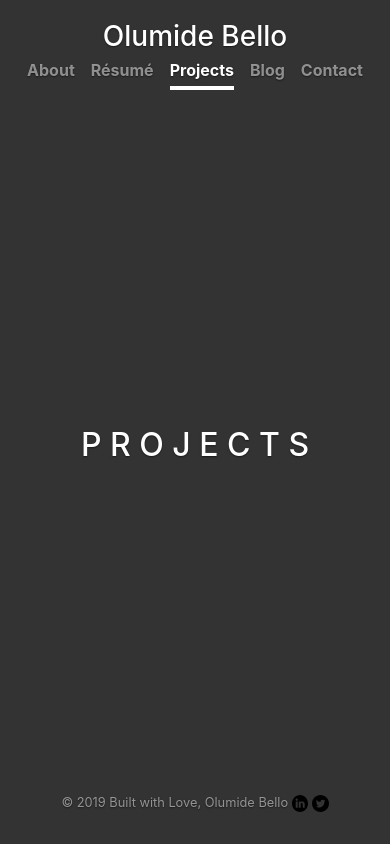
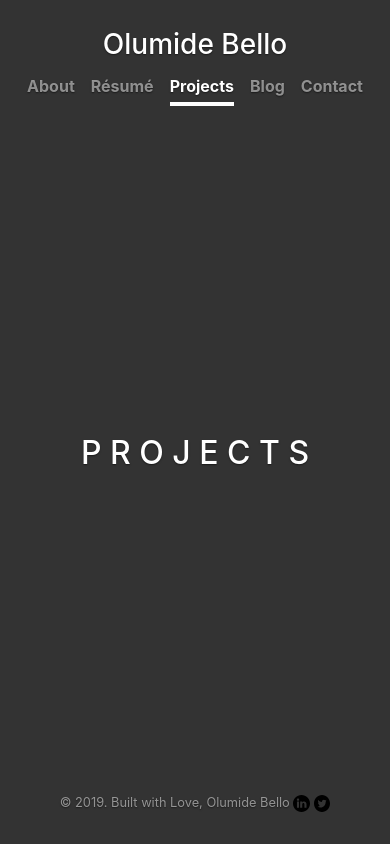
Before and after one commit to themaleem/portfolio-project, a Django app: page /project/ in a window 390 px wide. Run offline with Django 3.2, Linux system fonts and the light colour scheme; data that the repository does not hold is empty; some libraries are stand-ins or nearby versions.

Commit message:
cleaning up: templates extending from base.html

```diff
--- a/jobs/models.py
+++ b/jobs/models.py
@@ -1,4 +1,5 @@
 from django.db import models
+from PIL import Image
 
 # Create your models here.
 class Jobs(models.Model):
@@ -8,7 +9,9 @@ class Jobs(models.Model):
     medium_link = models.CharField(max_length=100,blank=True)
     status= models.CharField(max_length=100,blank=True)
     github_link = models.CharField(max_length=200,blank=True)
+
     def __str__(self):
         return self.title
+
     class Meta:
         verbose_name_plural = 'Jobs'
--- /dev/null
+++ b/jobs/templates/base.html
@@ -0,0 +1,47 @@
+<!doctype html>
+{% load staticfiles %}
+<html lang="en">
+    <head>
+        <meta charset="utf-8">
+        <meta name="viewport" content="width=device-width, initial-scale=1, shrink-to-fit=no">
+        <meta name="generator" content="Jekyll v3.8.5">
+        <title>Olumide Bello</title>
+
+        <link rel="canonical" href="https://getbootstrap.com/docs/4.3/examples/cover/">
+
+        <!-- Bootstrap core CSS -->
+
+        <link rel="stylesheet" href="https://stackpath.bootstrapcdn.com/bootstrap/4.3.1/css/bootstrap.min.css" integrity="sha384-ggOyR0iXCbMQv3Xipma34MD+dH/1fQ784/j6cY/iJTQUOhcWr7x9JvoRxT2MZw1T" crossorigin="anonymous">
+
+        <!-- Custom styles for this template -->
+        {% block custom_css %}
+
+        {% endblock custom_css %}
+    </head>
+    <body class="">
+        <div class="cover-container d-flex w-100 h-100 p-3 mx-auto flex-column">
+            <header class="masthead mb-auto pt-1 text-center">
+                <div class="inner">
+                <h3 class="masthead-brand"><a class="nav-link" href="{% url 'home' %}">Olumide Bello</a></h3>
+                <nav class="nav nav-masthead justify-content-center">
+                    <a class="nav-link {% if home %}active{% endif %} " href="{% url 'home' %}">About</a>
+                    <a class="nav-link" href="{% static 'files/resume.pdf' %}">Résumé</a>
+                    <a class="nav-link {% if projects or details %}active{% endif %} " href="{% url 'project' %}">Projects</a>
+                    <a class="nav-link" target="_blank" href="https://medium.com/@zizo9585">Blog</a>
+                    <a class="nav-link" href="#contact">Contact</a>
+                </nav>
+                </div>
+            </header>
+            {% block content %}
+
+            {% endblock content %}
+
+
+            <footer class="pt-3 mastfoot mt-auto text-center">
+                <div class="inner">
+                <p>&copy {% now "Y" %}. Built with Love, Olumide Bello  <a href="https://www.linkedin.com/in/olumide-bello-6b32b28a/"><img src="{% static "files/010-linkedin.svg" %}" alt="linkedin"></a>  <a href="https://twitter.com/olumidee__"><img src="{% static "files/013-twitter-1.svg" %}" alt="twitter"></a></p>
+                </div>
+            </footer>
+        </div>
+    </body>
+</html>
--- a/jobs/templates/jobs/project.html
+++ b/jobs/templates/jobs/project.html
@@ -1,18 +1,6 @@
-<!doctype html>
+{% extends 'base.html' %}
 {% load staticfiles %}
-<html lang="en">
-  <head>
-    <meta charset="utf-8">
-    <meta name="viewport" content="width=device-width, initial-scale=1, shrink-to-fit=no">
-    <meta name="generator" content="Jekyll v3.8.5">
-    <title>Olumide Bello</title>
-
-    <link rel="canonical" href="https://getbootstrap.com/docs/4.3/examples/cover/">
-
-    <!-- Bootstrap core CSS -->
-
-<link rel="stylesheet" href="https://stackpath.bootstrapcdn.com/bootstrap/4.3.1/css/bootstrap.min.css" integrity="sha384-ggOyR0iXCbMQv3Xipma34MD+dH/1fQ784/j6cY/iJTQUOhcWr7x9JvoRxT2MZw1T" crossorigin="anonymous">
-
+{% block custom_css %}
     <style>
       .bd-placeholder-img {
         font-size: 1.125rem;
@@ -46,31 +34,16 @@
         align-items: center;
       }
     </style>
-    <!-- Custom styles for this template -->
     <link href="{% static 'css/project.css' %} " rel="stylesheet">
-  </head>
-  <body class="text-center">
-    <div class="cover-container d-flex w-100 h-100 p-3 mx-auto flex-column">
-    <header class="masthead mb-auto pt-1">
-      <div class="inner">
-      <h3 class="masthead-brand"><a href="{% url 'home' %}">Olumide Bello</a></h3>
-      <nav class="nav nav-masthead justify-content-center">
-        <a class="nav-link" href="{% url 'home' %}">About</a>
-        <a class="nav-link" href="{% static 'files/resume.pdf' %}">Résumé</a>
-        <a class="nav-link active" href="{% url 'project' %}">Projects</a>
-        <a class="nav-link" target="_blank" href="https://medium.com/@zizo9585">Blog</a>
-        <a class="nav-link" href="{% url 'home' %}">Contact</a>
-      </nav>
-    </div>
-
-  </header>
-  <div class="container pt-5">
+{% endblock custom_css %}
+{% block content %}
+  <div class=" text-center container pt-5">
     <h2 class="pb-3">P R O J E C T S</h2>
     <div class="row">
         {% for job in jobs %}
-        <div class="job col-md-4 pt-5">
-          <div class="card mb-4 box-shadow-">
-            <img src="{{job.image.url}}" alt="" class="card-img-top img-fluid">
+        <div class="job col-md-2 pt-5">
+          <div class="card mb-2 box-shadow-">
+            <img src="{{job.image.url}}" alt="" class="card-img-top ">
             <div class="card-body">
               <h4 class="card-text"><a href="{% url 'jobdetail' job.id %}">{{job.title}} </a></h4>
             </div>
@@ -80,12 +53,4 @@
     </div>
   </div>
 
-
-  <footer class="pt-3 mastfoot mt-auto">
-    <div class="inner">
-      <p>&copy {% now "Y" %} Built with Love, Olumide Bello   <a href="https://linkedin.com/in/olumide-bello-6b32b28a"><img src="{% static "files/010-linkedin.svg" %}" alt="linkedin"></a>  <a href="https://twitter.com/olumidee__"><img src="{% static "files/013-twitter-1.svg" %}" alt="twitter"></a></p>
-    </div>
-  </footer>
-</div>
-</body>
-</html>
+{% endblock content %}
--- a/jobs/views.py
+++ b/jobs/views.py
@@ -12,21 +12,26 @@ def home(request):
         emailFrom = request.POST['email']
         emailTo = [settings.EMAIL_HOST_USER]
         send_mail(subject, message, emailFrom, emailTo, fail_silently=True)
-        # messages.success(request,'I got your invitiation to coffee 😊')
-        print(subject,emailFrom)
+        messages.success(request,'I got your invitiation to coffee 😊')
         return redirect('home')
+    context={
+        'home':True
+    }
 
-    return render(request, 'jobs/home.html')
+    return render(request, 'jobs/home.html',context)
 
 def project(request):
     jobs = Jobs.objects.all()
+    jobs=jobs.order_by('-id')
     context = {
-        'jobs': jobs
+        'jobs': jobs,
+        'projects':True,
     }
     return render(request,'jobs/project.html',context)
 def jobdetail(request, job_id):
     job = Jobs.objects.get(id=job_id)
     context = {
-        'job': job
+        'job': job,
+        'details':True
     }
     return render(request, 'jobs/details.html', context)
```
Also changed, not shown: jobs/templates/jobs/details.html (+6 -40 lines), jobs/templates/jobs/home.html (+7 -41 lines), jobs/forms.py (added), media/images/FB_IMG_1497023552298.jpg (added), media/images/IMG-20180305-WA0008.jpg (added), media/images/IMG-20180412-WA0080.jpg (added), media/images/IMG-20180412-WA0080_QNsWF5m.jpg (added), media/images/chess-board-pieces.jpg (added), media/images/chess-board-pieces_CdkYUSJ.jpg (added), media/images/chess-board-pieces_ysAwzMz.jpg (added), media/images/signature.png (added), static/css/cover.css (line endings or trailing spaces).
